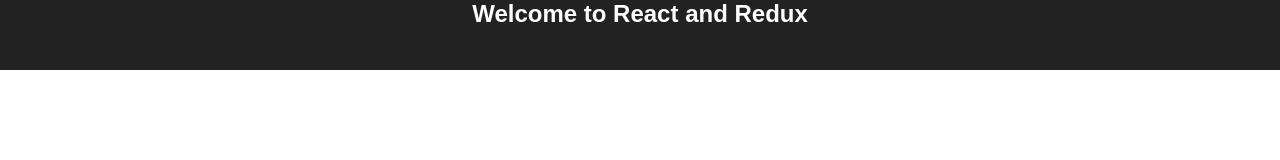
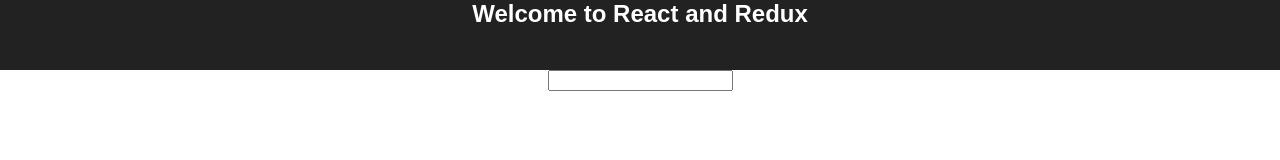
Before and after one commit to sarmadzaki/react-redux-start, a React (Create React App) app: page / in a window 1280 px wide. Shown: the part 120-280 px from the top of the page. Built offline with nearby package versions, Linux system fonts and the light colour scheme.

Commit message:
connect with redux successfully

```diff
--- a/src/components/App/App.js
+++ b/src/components/App/App.js
@@ -1,7 +1,7 @@
 import React, { Component } from 'react';
 import logo from '../../logo.svg';
 import './App.css';
-
+import Todo from '../Todo/todo'
 class App extends Component {
   render() {
     return (
@@ -10,6 +10,7 @@
           <img src={logo} className="App-logo" alt="logo" />
           <h1 className="App-title">Welcome to React and Redux</h1>
         </header>
+        <Todo />
       </div>
     );
   }
--- /dev/null
+++ b/src/components/Todo/todo.js
@@ -0,0 +1,16 @@
+import React, { Component } from 'react'
+import { connect } from 'react-redux'
+class Todo extends Component {
+    constructor(props) {
+        super(props);
+    }
+
+    render() {
+        return (
+            <div>
+                <input ref="todo" name="todo" />
+            </div>
+        )
+    }
+}
+export default connect()(Todo);
```
